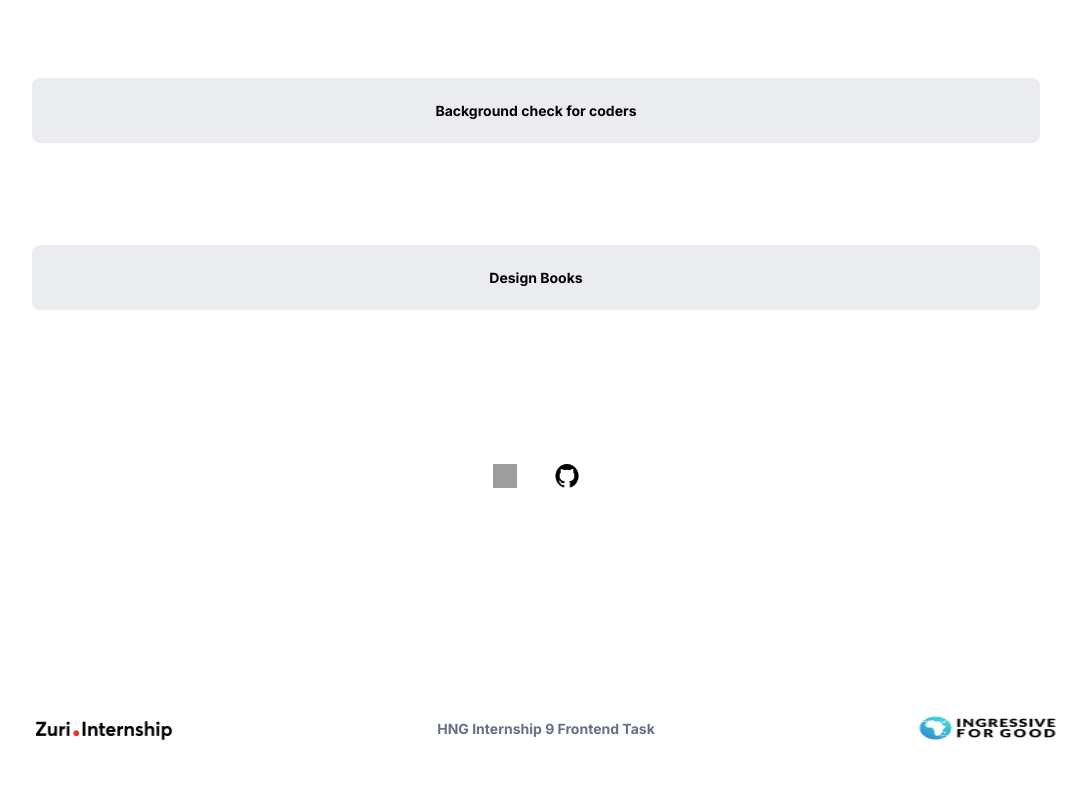
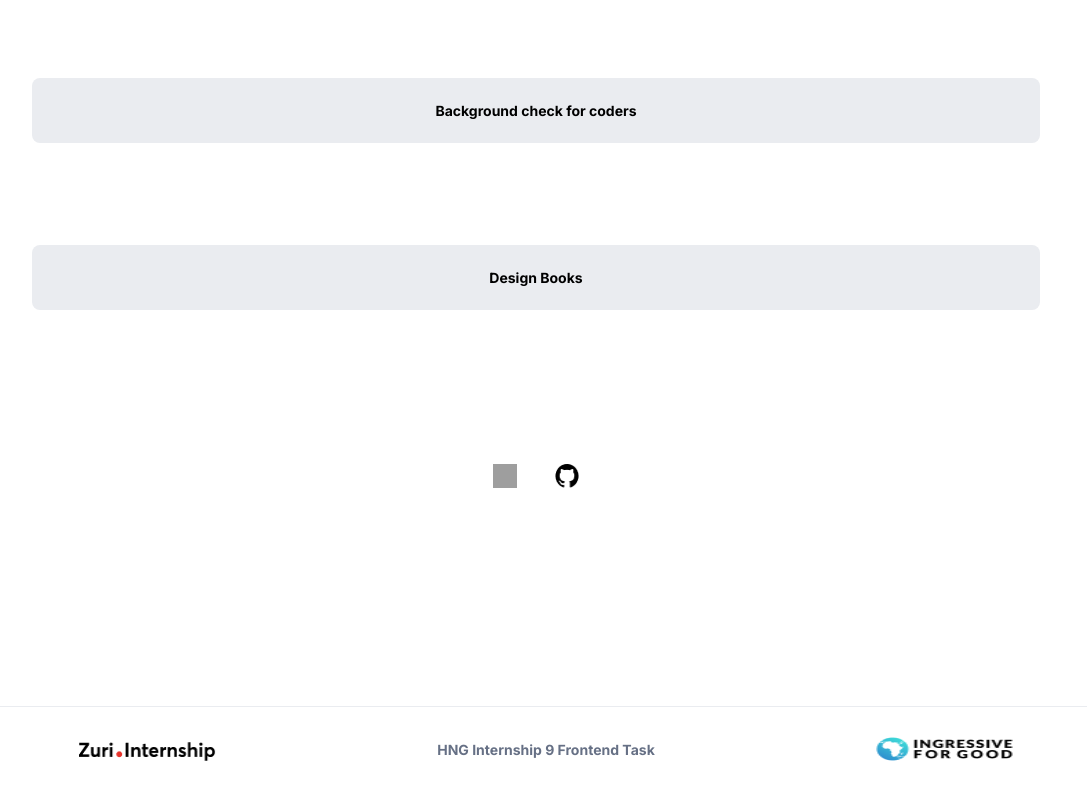
Before and after one commit to nonfungiblehayor/HNG9-projects, a React (Create React App) app in the folder first task/my-app/: page / in a window 1280 px wide. Shown: the part 839-1639 px from the top of the page, without its empty margins (104-1191 px from the left). Built offline with nearby package versions, Linux system fonts and the light colour scheme; grey boxes are pictures that could not be loaded.

Commit message:
updated code base

```diff
--- a/first task/my-app/src/App.css
+++ b/first task/my-app/src/App.css
@@ -19,8 +19,20 @@
   width: 88px;
   height: 88px;
 }
-.App header .div1 img:hover img::after {
-  content: url(./img.png);
+.App header .div1 .hoverClass {
+  display: none;
+  flex-direction: row;
+  align-items: flex-end;
+  justify-content: center;
+  margin-top: -6.4vw;
+  background-color: rgba(128, 128, 128, 0.597);
+  border-radius: 50px;
+  height: 88px;
+  width: 88px;
+}
+.App header .div1 .hoverClass img {
+  width: 25px;
+  height: 25px;
 }
 .App header .div1 #twitter {
   color: black;
@@ -60,6 +72,12 @@
   width: 82vw;
   padding: 24px;
   text-decoration: none;
+}
+.App .links a:hover {
+  background-color: #D0D5DD;
+}
+.App .links a:focus {
+  background-color: #EAECF0;
 }
 .App .div3 {
   max-width: 100%;
@@ -133,6 +151,21 @@
     width: 88px;
     height: 88px;
   }
+  .App header .div1 .hoverClass {
+    display: none;
+    flex-direction: row;
+    align-items: flex-end;
+    justify-content: center;
+    margin-top: -6.4vw;
+    background-color: rgba(128, 128, 128, 0.597);
+    border-radius: 50px;
+    height: 88px;
+    width: 88px;
+  }
+  .App header .div1 .hoverClass img {
+    width: 25px;
+    height: 25px;
+  }
   .App header .div1 #twitter {
     color: black;
     font-family: "Inter", sans-serif;
@@ -182,16 +215,22 @@
     width: 24px;
     height: 24px;
   }
+  .App .footer-container {
+    display: grid;
+    grid-template-columns: 90vw;
+    justify-content: center;
+  }
   .App footer {
-    max-width: 100%;
     display: flex;
     flex-direction: row;
-    justify-content: space-around;
+    justify-content: space-between;
     align-items: center;
-    gap: 25px;
+    gap: 35px;
+    padding-top: 20px;
     padding-left: 20px;
     padding-bottom: 30px;
     margin-top: 17vw;
+    border-top: 1px solid #EAECF0;
   }
   .App footer .footer-div1 {
     display: flex;
@@ -303,8 +342,12 @@
     width: 24px;
     height: 24px;
   }
+  .App .footer-container {
+    display: grid;
+    grid-template-columns: 90vw;
+    max-width: 100%;
+  }
   .App footer {
-    max-width: 100%;
     display: flex;
     flex-direction: row;
     justify-content: space-around;
--- a/first task/my-app/src/App.scss
+++ b/first task/my-app/src/App.scss
@@ -17,9 +17,19 @@
                 width: 88px;
                 height: 88px;
             }
-            img:hover {
-                img::after {
-                    content: url(./img.png);
+            .hoverClass {
+                display: none;
+                flex-direction: row;
+                align-items: flex-end;
+                justify-content: center;
+                margin-top: -6.4vw;
+                background-color: rgba(128, 128, 128, 0.597);
+                border-radius: 50px;
+                height: 88px;
+                width: 88px;
+                img {
+                    width: 25px;
+                    height: 25px;
                 }
             }
             #twitter {
@@ -63,6 +73,12 @@
             width: 82vw;
             padding: 24px;
             text-decoration: none;
+        }
+        a:hover {
+            background-color: #D0D5DD;
+        }
+        a:focus {
+            background-color: #EAECF0;
         }
       }
       .div3 {
@@ -134,6 +150,21 @@
                     width: 88px;
                     height: 88px;
                 }
+                .hoverClass {
+                    display: none;
+                    flex-direction: row;
+                    align-items: flex-end;
+                    justify-content: center;
+                    margin-top: -6.4vw;
+                    background-color: rgba(128, 128, 128, 0.597);
+                    border-radius: 50px;
+                    height: 88px;
+                    width: 88px;
+                    img {
+                        width: 25px;
+                        height: 25px;
+                    }
+                }
                 #twitter {
                     color: black;
                     font-family: 'Inter', sans-serif;
@@ -190,16 +221,22 @@
                 height: 24px;
             }
           }
+          .footer-container {
+            display: grid;
+            grid-template-columns: 90vw;
+            justify-content: center;
+          }
           footer {
-            max-width: 100%;
             display: flex;
             flex-direction: row;
-            justify-content: space-around;
+            justify-content: space-between;
             align-items: center;
-            gap: 25px;
+            gap: 35px;
+            padding-top: 20px;
             padding-left: 20px;
             padding-bottom: 30px;
             margin-top: 17vw;
+            border-top: 1px solid #EAECF0;
             .footer-div1 {
                 display: flex;
                img {
@@ -315,8 +352,12 @@
             height: 24px;
         }
       }
+      .footer-container {
+        display: grid;
+        grid-template-columns: 90vw;
+        max-width: 100%;
+      }
       footer {
-        max-width: 100%;
         display: flex;
         flex-direction: row;
         justify-content: space-around;
--- a/first task/my-app/src/components/footer.js
+++ b/first task/my-app/src/components/footer.js
@@ -4,7 +4,7 @@ import zuri from '../Zuri.png'
 
 class footer extends Component {
     render() {
-        return <footer className='footer-div'>
+        return <div className="footer-container"><footer className='footer-div'>
             <div className='footer-div1'>
                 <img src={zuri} alt='zuri_intership_logo'></img>
             </div>
@@ -15,6 +15,7 @@ class footer extends Component {
                 <img src={I4g} alt='i4g_logo'></img>
             </div>
         </footer>
+        </div>
     }
 }
 
```
Also changed, not shown: 1 other file (tests, documents, lock files or other folders).
